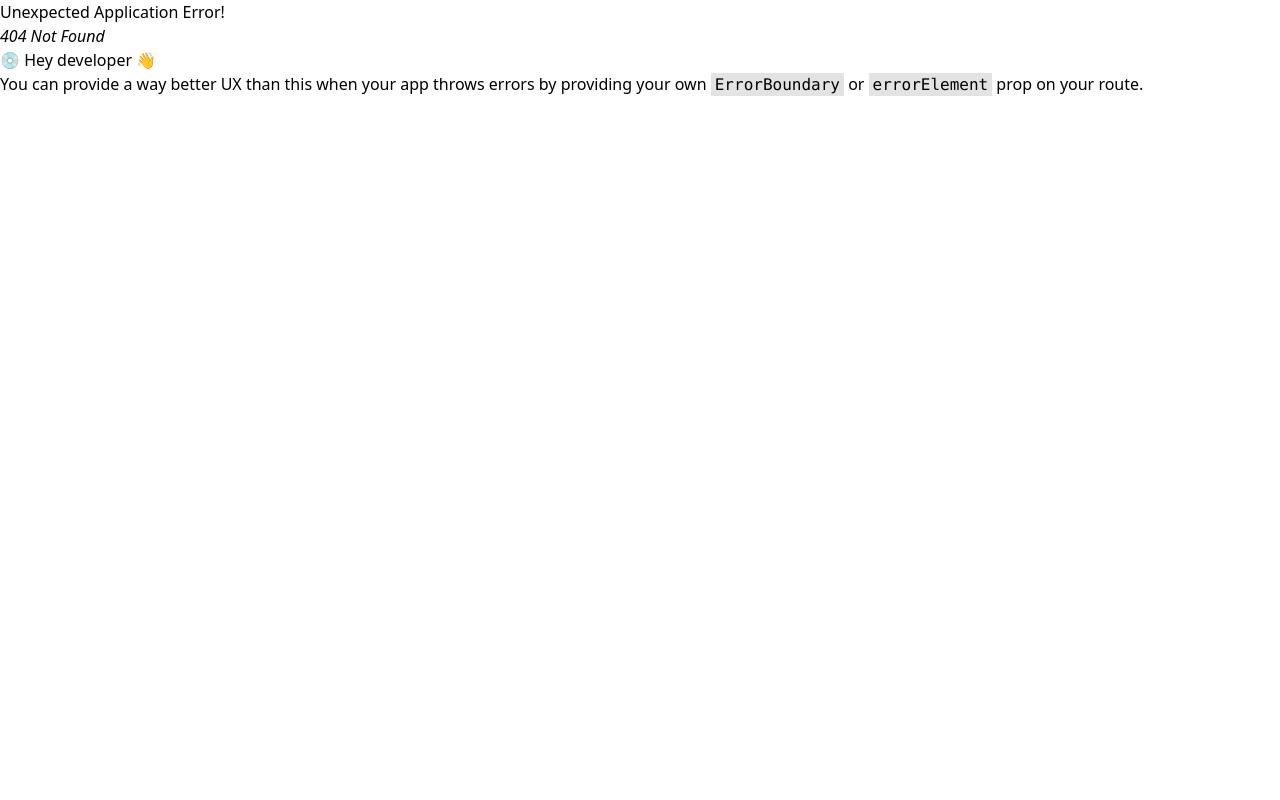
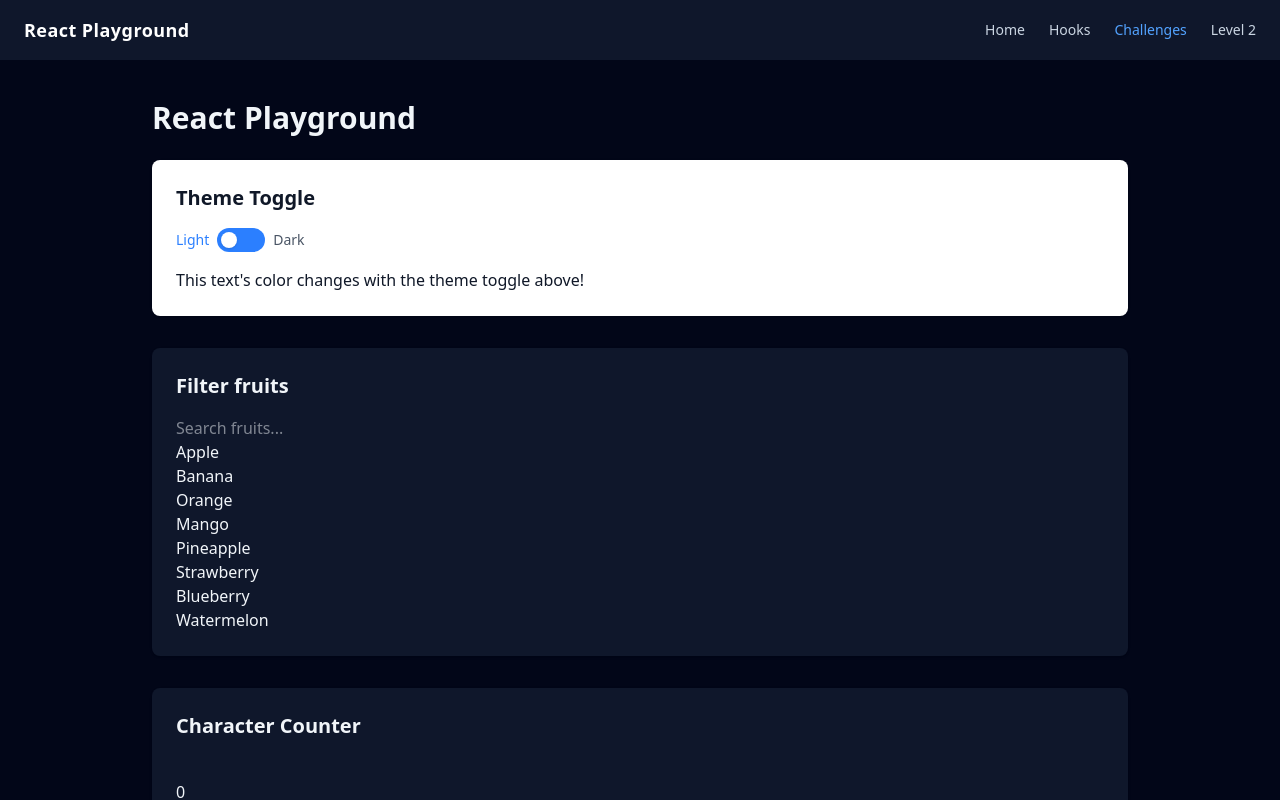
Before and after one commit to aguirreMan/React-hooks-challenges, a React (Vite) app: page /challenges/level-2 in a window 1280 px wide. Before the commit this address had no page. Shown: the top 800 px of the page. Built offline with nearby package versions, Linux system fonts and the light colour scheme.

Commit message:
Worked on the routing to have my website have a structured learning show levels instead of all challenges on one file

```diff
--- a/src/components/Navbar.jsx
+++ b/src/components/Navbar.jsx
@@ -41,7 +41,17 @@ export default function Navbar() {
                     }
                 >
                     Challenges
-                </NavLink>
+          </NavLink>
+          <NavLink
+              to="/levelTwo"
+              className={({ isActive }) =>
+                  isActive
+                      ? 'text-blue-400'
+                      : 'text-slate-300 hover:text-white transition-colors'
+              }
+          >
+              Level 2
+          </NavLink>
             </div>
         </nav>
     )
--- /dev/null
+++ b/src/levels.jsx
@@ -0,0 +1,14 @@
+export const levels = [
+  {
+     label: 'Level 1',
+     path: '/challenges/level-1',
+     description: 'useState, useEffect basics',
+     element: <LevelOneChallenges />
+   },
+   {
+     label: 'Level 2',
+     path: '/challenges/level-2',
+     description: 'useRef, useContext',
+     element: <LevelTwoChallenges />
+   },
+]
--- /dev/null
+++ b/src/pages/ChallengesPage.jsx
@@ -0,0 +1,22 @@
+import { Link } from 'react-router-dom'
+import { levels } from '../levels'
+
+export default function ChallengesPage() {
+  return (
+    <div className='space-y-4'>
+      <h1 className='text-2xl font-bold'>Challenges</h1>
+      <div className='grid grid-cols-1 gap-4 sm:grid-cols-2'>
+        {levels.map(({ label, path, description }) => (
+          <Link
+            key={path}
+            to={path}
+            className='rounded-lg bg-slate-900 p-6 shadow hover:bg-slate-800 transition-colors'
+          >
+            <h2 className='text-xl font-semibold'>{label}</h2>
+            <p className='text-slate-400 mt-1'>{description}</p>
+          </Link>
+        ))}
+      </div>
+    </div>
+  )
+}
--- /dev/null
+++ b/src/pages/LevelTwoChallenges.jsx
@@ -0,0 +1,5 @@
+export default function LevelTwoChallenges() {
+  return (
+    <div>React Level Two challenge Problems</div>
+  )
+}
--- a/src/router.jsx
+++ b/src/router.jsx
@@ -3,14 +3,22 @@ import App from './App'
 import Home from './pages/Home'
 import Hooks from './pages/hooks'
 import Challenges from './pages/Challenges'
+import LevelTwoChallenges from './pages/LevelTwoChallenges'
 
 export const router = createBrowserRouter([
-    {
-        element: <App />,
+  {
+    element: <App />,
+    children: [
+      { path: '/', element: <Home /> },
+      { path: '/hooks', element: <Hooks /> },
+      {
+        path: '/challenges',
+        element: <Challenges />,
         children: [
-            { path: '/', element: <Home /> },
-            { path: '/hooks', element: <Hooks /> },
-            { path: '/challenges', element: <Challenges /> },
-        ]
-    }
+          { index: true, element: <Challenges /> }, // default page
+          { path: 'level-2', element: <LevelTwoChallenges /> },
+        ],
+      },
+    ],
+  },
 ])
```
